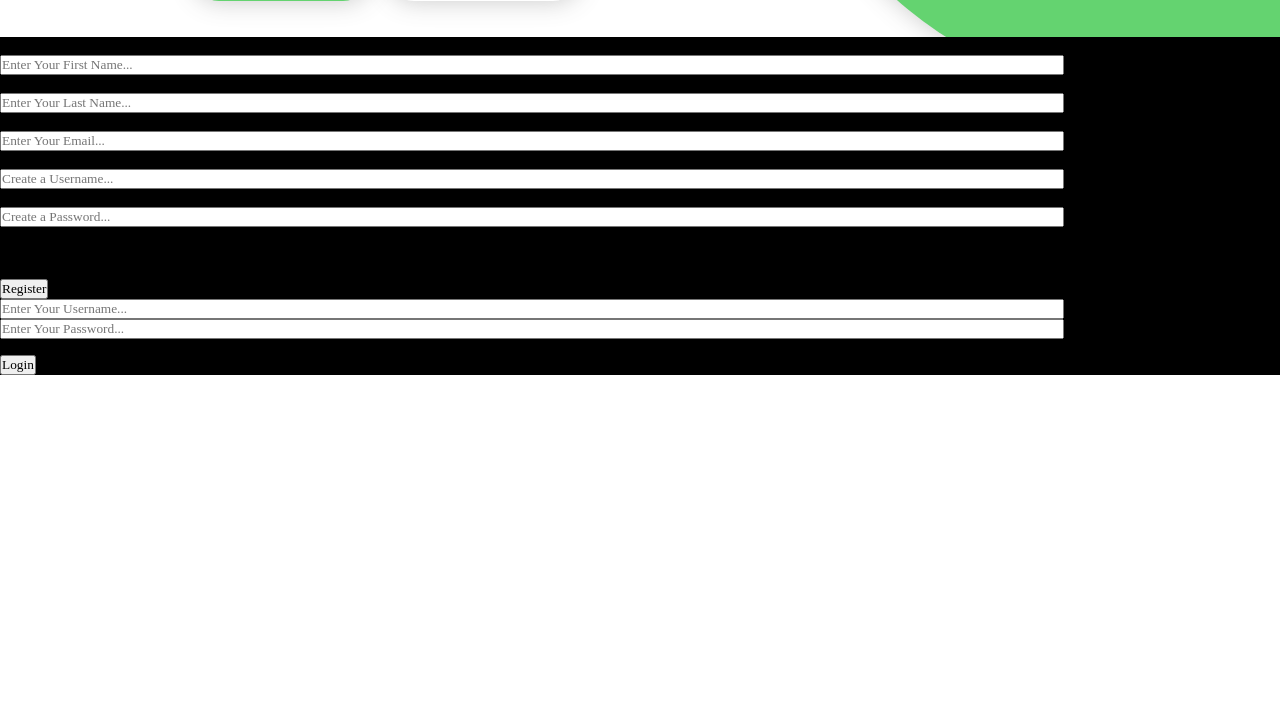
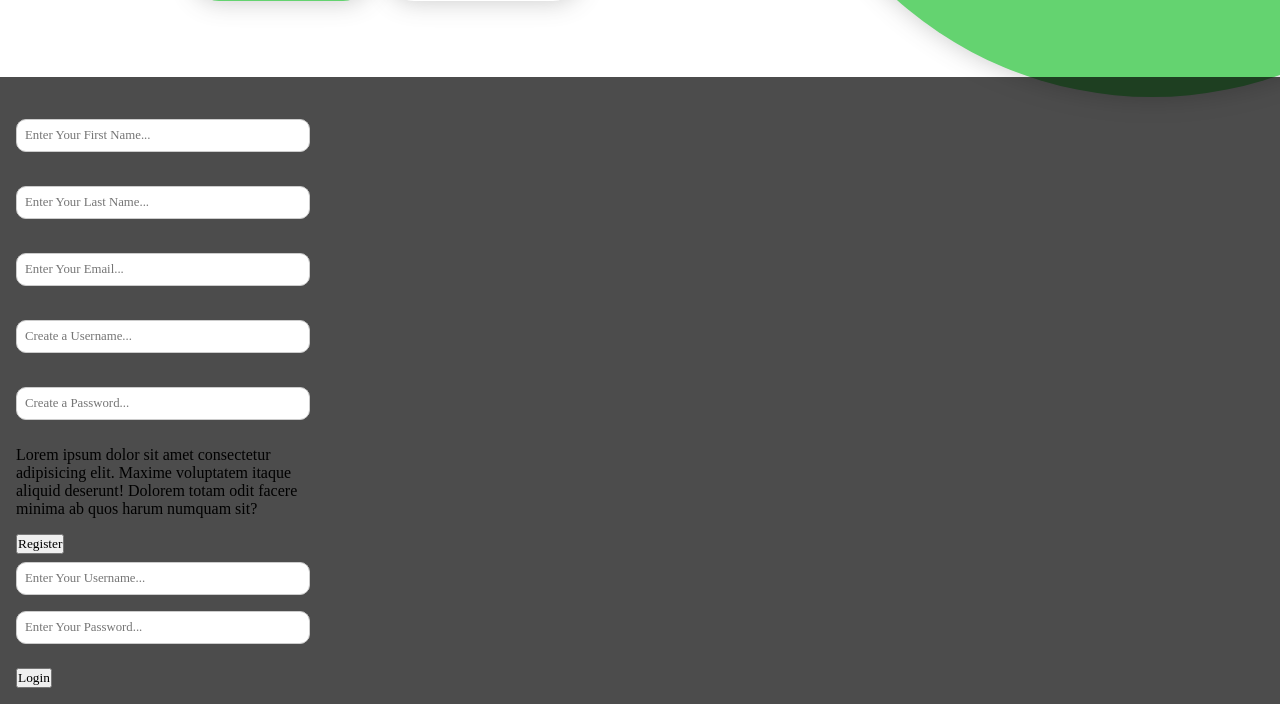
Before and after one commit to jerrya-code/CS3311SecureWebDevProj, a Django app: page / in a window 1280 px wide; the page is wider, and only the part inside the window is pictured. Shown: the part 511-1215 px from the top of that part. Before the commit the page ends 886 px from the top of that part, so only its background shows below. Run offline with Django 5.2, Linux system fonts and the light colour scheme; some web fonts are replaced.

Commit message:
Added css styling

```diff
--- a/MealPlanner/Meal_Planner/static/Meal_Planner/style.css
+++ b/MealPlanner/Meal_Planner/static/Meal_Planner/style.css
@@ -147,9 +147,10 @@ button{
 #FormSection{
     display: flex;
     flex-direction: column;
-    align-items: flex-start;
+    padding: 2vh;
     justify-content: center;
-    background-color: black;;
+    background-color: rgb(0, 0, 0, 0.7);
+    margin-top: 5vh;
 
 }
 
@@ -157,4 +158,15 @@ button{
     display: flex;
     flex-direction: column;
     margin-bottom: 2vh;
+    width: 23vw;
+
+
 }
+
+input[type = text], input[type = password], input[type = email]{
+    margin: 1vh 0;
+    padding: 0.5rem;
+    border-radius: 10px;
+    border: 1px solid #ccc;
+    font-size: 1vmax;
+}
--- a/MealPlanner/Meal_Planner/templates/index.html
+++ b/MealPlanner/Meal_Planner/templates/index.html
@@ -56,7 +56,7 @@
         <form id = "RegistrateForm">
         <input type = "text" name = "first_name" placeholder="Enter Your First Name..."> <br>
         <input type = "text" name = "last_name" placeholder="Enter Your Last Name..."> <br>
-        <input type = "text" name = "email" placeholder="Enter Your Email..."> <br>
+        <input type = "email" name = "email" placeholder="Enter Your Email..."> <br>
         <input type = "text" name = "username" placeholder="Create a Username..."> <br>
         <input type = "password" name = "password" placeholder="Create a Password..."> <br>
         <p>Lorem ipsum dolor sit amet consectetur adipisicing elit. Maxime voluptatem itaque aliquid deserunt! Dolorem totam odit facere minima ab quos harum numquam sit?</p>
```
